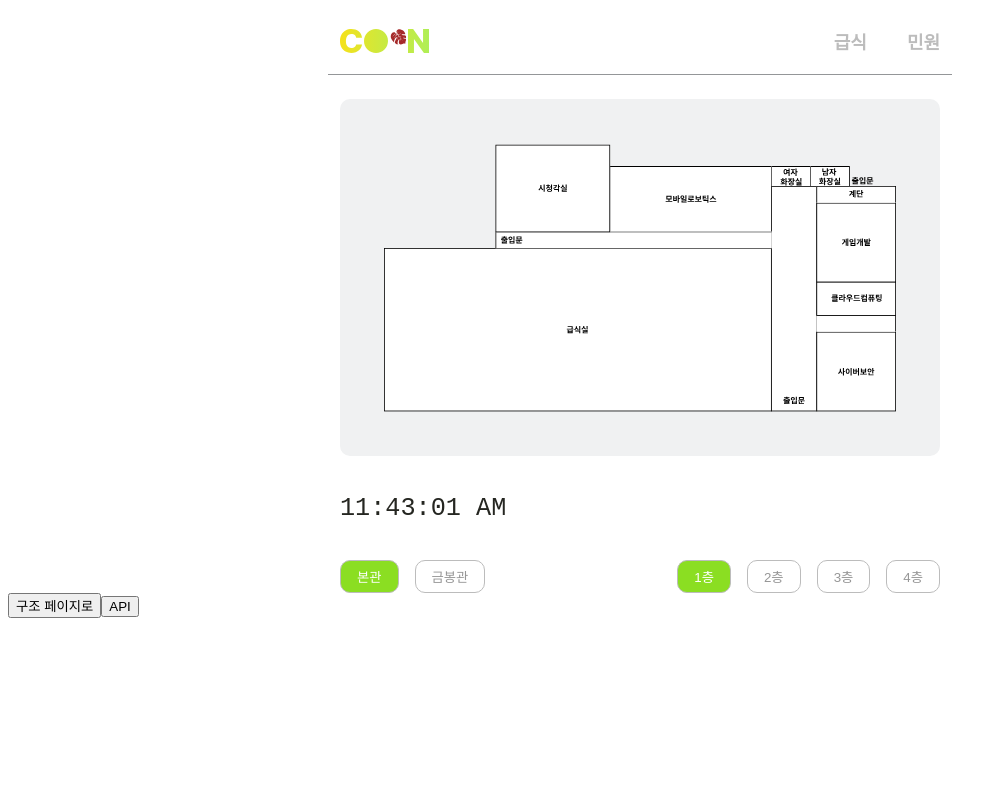
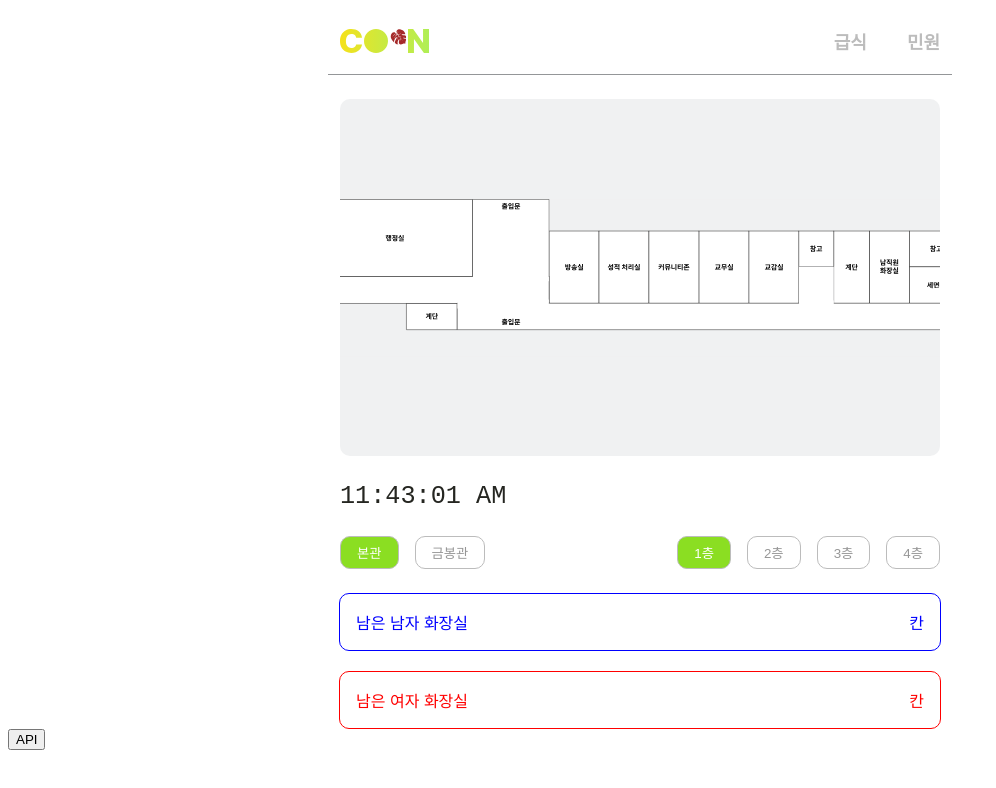
Before and after one commit to gjaegyun/CallOfNature-FE, a React (Create React App) app: page / in a window 1280 px wide. Shown: the top 788 px of the page, without its empty margins (0-996 px from the left). Built offline with nearby package versions, Linux system fonts and the light colour scheme; no server answers.

Commit message:
Add remainToiletPlace

```diff
--- a/src/Main.jsx
+++ b/src/Main.jsx
@@ -23,13 +23,18 @@ import MapComponent8 from './img/floor4/MapComponent8';
 import * as S from './style';
 
 function Main() {
-    const [selectedFloor, setSelectedFloor] = React.useState('floor1');
-    const [selectedLocation, setSelectedLocation] = React.useState('main');
+    const [remainInfo, setRemainInfo] = useState('');
+    const [selectedFloor, setSelectedFloor] = useState('floor1');
+    const [selectedLocation, setSelectedLocation] = useState('main');
     const [showModal, setShowModal] = useState(false);
     const [name, setName] = useState();
     const [datas, setDatas] = useState();
     const [cal, setCal] = useState(0);
     const [menu, setMenu] = useState([]);
+    const [location, setLocation] = useState("MAIN");
+    const [floor, setFloor] = useState("FIRST")
+    const [loading, setLoading] = useState(false);
+    const [error, setError] = useState(null);
     const [currentTime, setCurrentTime] = useState(new Date());
     const navigate = useNavigate();
 
@@ -37,6 +42,13 @@ function Main() {
     let month = currentTime.getMonth() + 1;
     let date = currentTime.getDate();
 
+    useEffect(() => {
+        mealApi();
+    },[])
+
+    useEffect(() => {
+        Api();
+    }, [location, floor])
 
     useEffect(() => {
         const intervalId = setInterval(() => { //setInterval함수는 실행된 후에 interval ID를 반환함 -> 이것을 intervalId 변수에 저장
@@ -91,14 +103,22 @@ function Main() {
     }
 
     const Api = () => {
-        const URL = `https://port-0-wapoo-2rrqq2blmorf3pd.sel5.cloudtype.app/wapoo/MAIN/FOURTH`;
+        if (!loading) {
+            setLoading(true);
+
+            const URL = `https://port-0-wapoo-2rrqq2blmorf3pd.sel5.cloudtype.app/wapoo/${location}/${floor}`;
             axios.get(URL)
                 .then((response) => {
-            console.log(response.data);
+                    setRemainInfo(response.data);
                 })
                 .catch((error) => {
+                    setError(error);
                     console.log(error);
                 })
+                .finally(() => {
+                    setLoading(false);
+                });
+        }
     }
 
     const mealApi = () => {
@@ -108,7 +128,6 @@ function Main() {
 
         axios.get(cleanedURL)
         .then((response) => {
-            console.log(response);
             const data = response.data.mealServiceDietInfo[1].row[0];
             setDatas(data);
 
@@ -119,11 +138,7 @@ function Main() {
             setCal(CAL);
 
             const MENU = data.DDISH_NM;
-            console.log(MENU);
             setMenu(parseMenu(MENU));
-
-            console.log(menu);
-            console.log(datas);
         })
         .catch((error) => {
             console.log(error);
@@ -167,13 +182,15 @@ function Main() {
     const handleMainLocationClick = () => {
         setSelectedLocation('main');
         setSelectedFloor('floor1');
-
+        setLocation("MAIN");
+        setFloor("FIRST");
     };
 
     const handleServLocationClick = () => {
         setSelectedLocation('serv');
         setSelectedFloor('floor1');
-
+        setLocation("GEUMBONG");
+        setFloor("FIRST");
     };
 
     const renderSelectedMapComponent = () => {
@@ -182,13 +199,13 @@ function Main() {
 
         switch (selectedFloor) {
             case 'floor1':
-                return (mainSelected && <MapComponent1 />) || (servSelected && <MapComponent5 />);
+                return (mainSelected && <MapComponent5 />) || (servSelected && <MapComponent1 />);
             case 'floor2':
-                return (mainSelected && <MapComponent2 />) || (servSelected && <MapComponent6 />);
+                return (mainSelected && <MapComponent6 />) || (servSelected && <MapComponent2 />);
             case 'floor3':
-                return (mainSelected && <MapComponent3 />) || (servSelected && <MapComponent7 />);
+                return (mainSelected && <MapComponent7 />) || (servSelected && <MapComponent3 />);
             case 'floor4':
-                return (mainSelected && <MapComponent4 />) || (servSelected && <MapComponent8 />);
+                return (mainSelected && <MapComponent8 />) || (servSelected && <MapComponent4 />);
             default:
                 return null;
         }
@@ -196,7 +213,28 @@ function Main() {
 
     const handleFloorClick = (floor) => {
         if (selectedLocation === 'main' || selectedLocation === 'serv') {
+            let translatedFloor;
+
+            switch (floor.toUpperCase()) {
+                case 'FLOOR1':
+                    translatedFloor = 'FIRST';
+                    break;
+                case 'FLOOR2':
+                    translatedFloor = 'SECOND';
+                    break;
+                case 'FLOOR3':
+                    translatedFloor = 'THIRD';
+                    break;
+                case 'FLOOR4':
+                    translatedFloor = 'FOURTH';
+                    break;
+                default:
+                    translatedFloor = floor.toUpperCase();
+                    break;
+            }
+
             setSelectedFloor(floor);
+            setFloor(translatedFloor);
         }
     };
 
@@ -291,6 +329,60 @@ function Main() {
 
 
                     </S.MainContent>
+
+                    <S.RemainToiletContainer>
+                        {location === 'GEUMBONG' && (floor === 'THIRD' || floor === 'FOURTH') ? (
+                            !remainInfo ? (
+                                <>
+                                    <S.RemainToilet gender="male">
+                                        <S.RemainText gender="male">
+                                            남은 남자 화장실
+                                        </S.RemainText>
+                                        <S.RemainNum gender="male">
+                                            {remainInfo.male}칸
+                                        </S.RemainNum>
+                                    </S.RemainToilet>
+                                    <S.RemainToilet gender="female">
+                                        <S.RemainText gender="female">
+                                            남은 여자 화장실
+                                        </S.RemainText>
+                                        <S.RemainNum gender="female">
+                                            {remainInfo.female}칸
+                                        </S.RemainNum>
+                                    </S.RemainToilet>
+                                </>
+                            ) : (
+                                <>
+                                    <S.RemainToilet noData={"something"}>
+                                        <S.RemainText noData={"something"}>
+                                            해당하는 데이터가 존재하지 않습니다.
+                                        </S.RemainText>
+                                    </S.RemainToilet>
+                                </>
+                            )
+                        ) : (
+                            <>
+                                <S.RemainToilet gender="male">
+                                    <S.RemainText gender="male">
+                                        남은 남자 화장실
+                                    </S.RemainText>
+                                    <S.RemainNum gender="male">
+                                        {remainInfo.male}칸
+                                    </S.RemainNum>
+                                </S.RemainToilet>
+
+                                    <S.RemainToilet gender="female">
+                                        <S.RemainText gender="female">
+                                            남은 여자 화장실
+                                        </S.RemainText>
+                                        <S.RemainNum gender="female">
+                                            {remainInfo.female}칸
+                                        </S.RemainNum>
+                                    </S.RemainToilet>
+
+                            </>
+                        )}
+                    </S.RemainToiletContainer>
                 </S.Body>
 
             </S.StyledBody>
@@ -322,10 +414,6 @@ function Main() {
                 </S.ModalContent>
             </S.Modal>
 
-
-
-            <button onClick={handleBtnClick}>구조 페이지로</button>
-
             <button onClick={Api}>API</button>
         </>
     );
--- a/src/style.jsx
+++ b/src/style.jsx
@@ -1,6 +1,6 @@
 import styled from '@emotion/styled';
 
-const getFloorStyle = (selectedLocation, selectedFloor, currentFloor) => {
+export const getFloorStyle = (selectedLocation, selectedFloor, currentFloor) => {
     const isSelected = selectedLocation === currentFloor.location && selectedFloor === currentFloor.floor;
     const isMainLocation = selectedLocation === 'main';
     const backgroundColor = isSelected ? '#8bde22' : isMainLocation ? '#f0f1f2' : '#fff';
@@ -126,7 +126,7 @@ export const TimerBox = styled.div`
 
 export const Timer = styled.div`
     display: inline-flex;
-    height: 3.5rem;
+    height: 2rem;
     justify-content: center;
     align-items: center;
     gap: 0.625rem;
@@ -390,3 +390,49 @@ export const Floor2Text = styled(FloorText)``;
 export const Floor3Text = styled(FloorText)``;
 
 export const Floor4Text = styled(FloorText)``;
+
+export const RemainToiletContainer = styled.div`
+  display: flex;
+  flex-direction: column;
+  align-items: flex-start;
+  gap: 1.25rem;
+`
+
+export const RemainToilet = styled.div`
+  display: flex;
+  width: 37.5rem;
+  padding: 1rem 0rem;
+  justify-content: space-between;
+  align-items: flex-start;
+
+  border-radius: 0.625rem;
+  border: 1px solid ${(props) => (props.gender === 'female' ? 'red' : 'blue')};
+
+  border: 1px solid ${(props) => (props.noData ? 'var(--gray-400, #969696)' : props.gender === 'female' ? 'red' : 'blue')};
+`;
+
+export const RemainText = styled.p`
+  color: ${(props) => (props.gender === 'female' ? 'red' : 'blue')};
+  text-align: center;
+  font-family: Inter;
+  font-size: 1rem;
+  font-style: normal;
+  font-weight: 400;
+  line-height: normal;
+  margin: 0;
+  padding-left: 1rem;
+
+  color: ${(props) => (props.noData ? 'var(--gray-400, #969696)' : props.gender === 'female' ? 'red' : 'blue')};
+`;
+
+export const RemainNum = styled.p`
+  color: ${(props) => (props.gender === 'female' ? 'red' : 'blue')};
+  text-align: center;
+  font-family: Inter;
+  font-size: 1rem;
+  font-style: normal;
+  font-weight: 400;
+  line-height: normal;
+  margin: 0;
+  padding-right: 1rem;
+`
```
Lines whose indentation alone changed are shown as unchanged.
